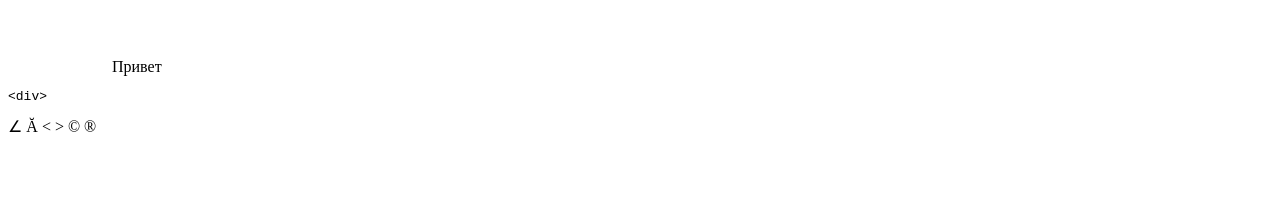
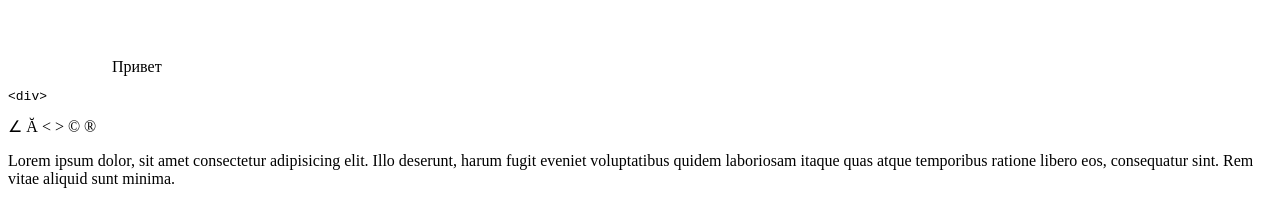
Before and after one commit to ruslan-sgp/FESnippets, a plain HTML site: page html/Tags.html in a window 1280 px wide. Drawn offline with Linux system fonts and the light colour scheme.

Commit message:
Added a paragraph

```diff
--- a/html/Tags.html
+++ b/html/Tags.html
@@ -24,6 +24,9 @@
     &copy;
     &reg;
     &nbsp;
+
+    <p>Lorem ipsum dolor, sit amet consectetur adipisicing elit. Illo deserunt, harum fugit eveniet voluptatibus quidem
+        laboriosam itaque quas atque temporibus ratione libero eos, consequatur sint. Rem vitae aliquid sunt minima.</p>
 </body>
 
 </html>
```
